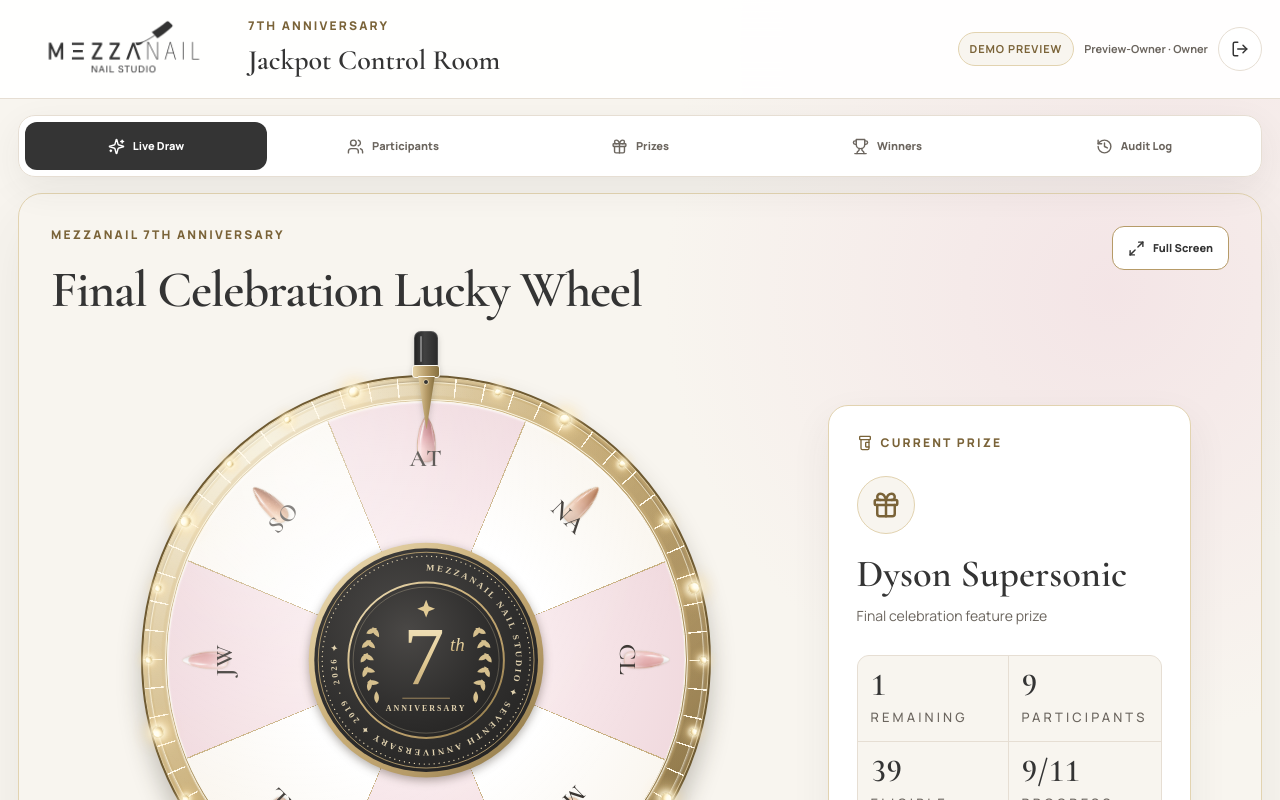
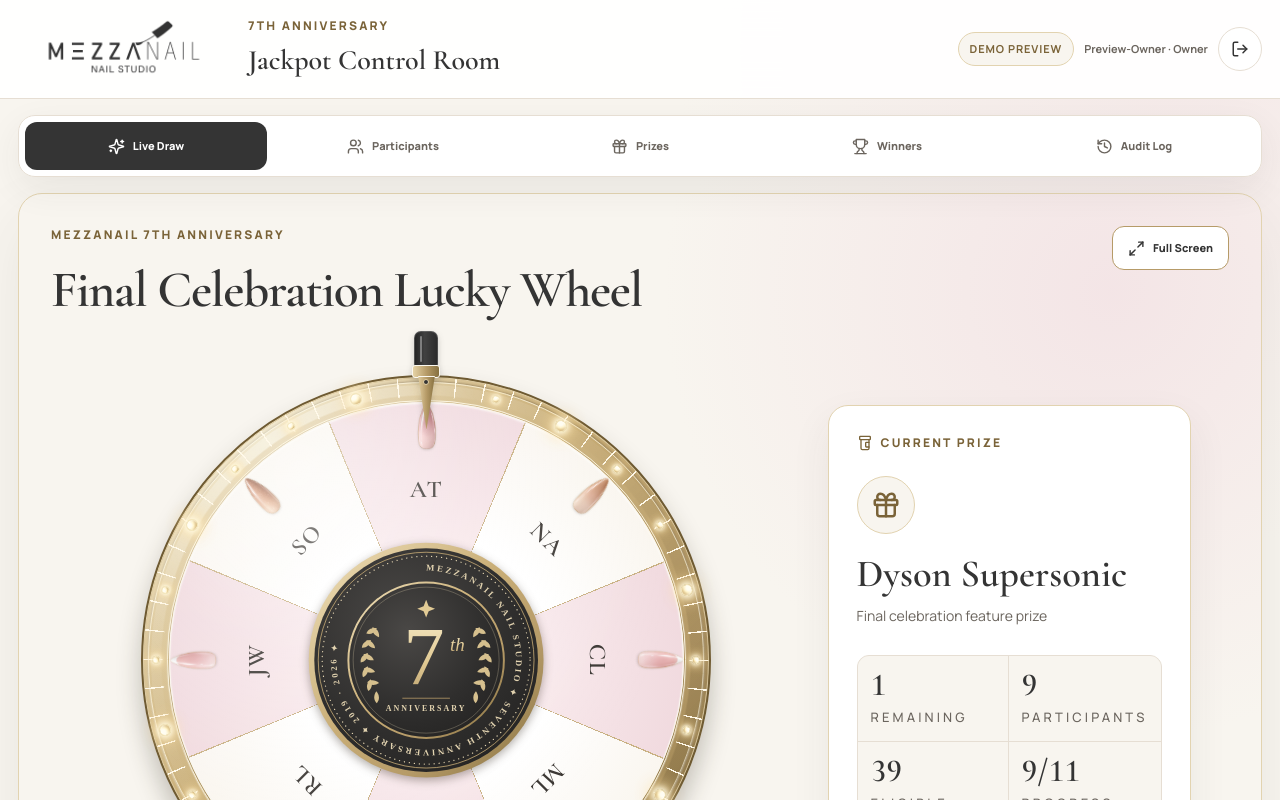
Before and after one commit to waynecz1919/Mezzanail, a Next.js app: page /anniversary-jackpot/preview in a window 1280 px wide. Shown: the top 800 px of the page. Built offline with nearby package versions, Linux system fonts and the light colour scheme.

Commit message:
polish jackpot wheel geometry

```diff
--- a/app/anniversary-jackpot/jackpot.css
+++ b/app/anniversary-jackpot/jackpot.css
@@ -674,7 +674,7 @@
   font-size: 24px;
   font-weight: 600;
   letter-spacing: .06em;
-  transform: translate(-50%, -50%) rotate(var(--name-angle)) translateY(-35.5cqi);
+  transform: translate(-50%, -50%) rotate(var(--name-angle)) translateY(-30cqi);
 }
 .jackpot-wheel-panel .jackpot-wheel-frame { margin-inline: auto; }
 .jackpot-live-shell .jackpot-wheel-panel .jackpot-wheel-frame { width: 100%; }
@@ -786,7 +786,7 @@
   height: 8.1667cqi;
   object-fit: contain;
   filter: drop-shadow(0 1px 1px rgba(58, 54, 50, .2));
-  transform: translate(-50%, -50%) rotate(var(--name-angle)) translateY(-44cqi);
+  transform: translate(-50%, -50%) rotate(var(--name-angle)) translateY(-41.3cqi);
 }
 .jackpot-wheel-frame .jackpot-wheel-name {
   z-index: 3;
@@ -794,7 +794,7 @@
   font-size: 24px;
   font-weight: 600;
   letter-spacing: .06em;
-  transform: translate(-50%, -50%) rotate(var(--name-angle)) translateY(-35.5cqi);
+  transform: translate(-50%, -50%) rotate(var(--name-angle)) translateY(-30cqi);
 }
 .jackpot-wheel-frame .jackpot-wheel-rim { inset: 8px; z-index: 4; border: 1px solid #FBF8EF; }
 .jackpot-wheel-frame .jackpot-wheel-rim::before { inset: 6px; border: 1px dashed #C9B183; }
@@ -983,7 +983,7 @@
   mask: radial-gradient(circle, transparent 0 46.6cqi, #000 46.9cqi 49.8cqi, transparent 50cqi);
 }
 .jackpot-wheel-frame::after {
-  inset: calc(4.2cqi - 2px);
+  inset: calc(4.5cqi - 2px);
   z-index: 4;
   border: 1px solid rgba(255, 250, 230, .92);
   box-shadow: 0 1px 1px rgba(255, 255, 255, .72), inset 0 -1px 2px rgba(87, 68, 36, .3);
@@ -996,9 +996,10 @@
   mask: none;
   box-shadow: 0 1px 2px rgba(255, 255, 255, .75), 0 -1px 2px rgba(74, 56, 28, .42);
 }
-.jackpot-wheel-frame .jackpot-wheel { inset: 4.2cqi; }
+.jackpot-wheel-frame .jackpot-wheel,
+.jackpot-live-shell .jackpot-wheel-frame .jackpot-wheel { inset: 4.5cqi; }
 .jackpot-wheel-frame .jackpot-wheel-rim {
-  inset: 4.2cqi;
+  inset: 4.5cqi;
   z-index: 5;
   border: 1.5px solid #FBF8EF;
   box-shadow: inset 0 1px 2px rgba(255, 255, 255, .7), 0 1px 2px rgba(83, 65, 36, .25);
@@ -1026,7 +1027,7 @@
   border-radius: 50%;
   background: radial-gradient(circle at 34% 28%, #FFFDF1 0 24%, #FFF2C7 46%, #D0AE6B 76%, #8A7042 100%);
   box-shadow: 0 0 4px 1px rgba(255, 252, 232, .95), 0 0 10px 3px rgba(255, 226, 166, .8), inset 0 1px 2px #FFFDF4;
-  transform: translate(-50%, -50%) rotate(var(--bulb-angle)) translateY(-49cqi);
+  transform: translate(-50%, -50%) rotate(var(--bulb-angle)) translateY(-47.7cqi);
 }
 .jackpot-wheel-bulbs span:nth-child(3n) {
   width: 2.15cqi;
@@ -1046,7 +1047,7 @@
   transform: translate(-50%, -50%);
 }
 .jackpot-wheel-frame .jackpot-wheel-nail-tip {
-  transform: translate(-50%, -50%) rotate(var(--name-angle)) translateY(-39cqi);
+  transform: translate(-50%, -50%) rotate(var(--name-angle)) translateY(-41.3cqi);
 }
 .jackpot-spin-button.is-spinning::after {
   background: linear-gradient(90deg, transparent, rgba(226, 211, 176, .35), transparent);
```
Also changed, not shown: 1 other file (tests, documents, lock files or other folders).
